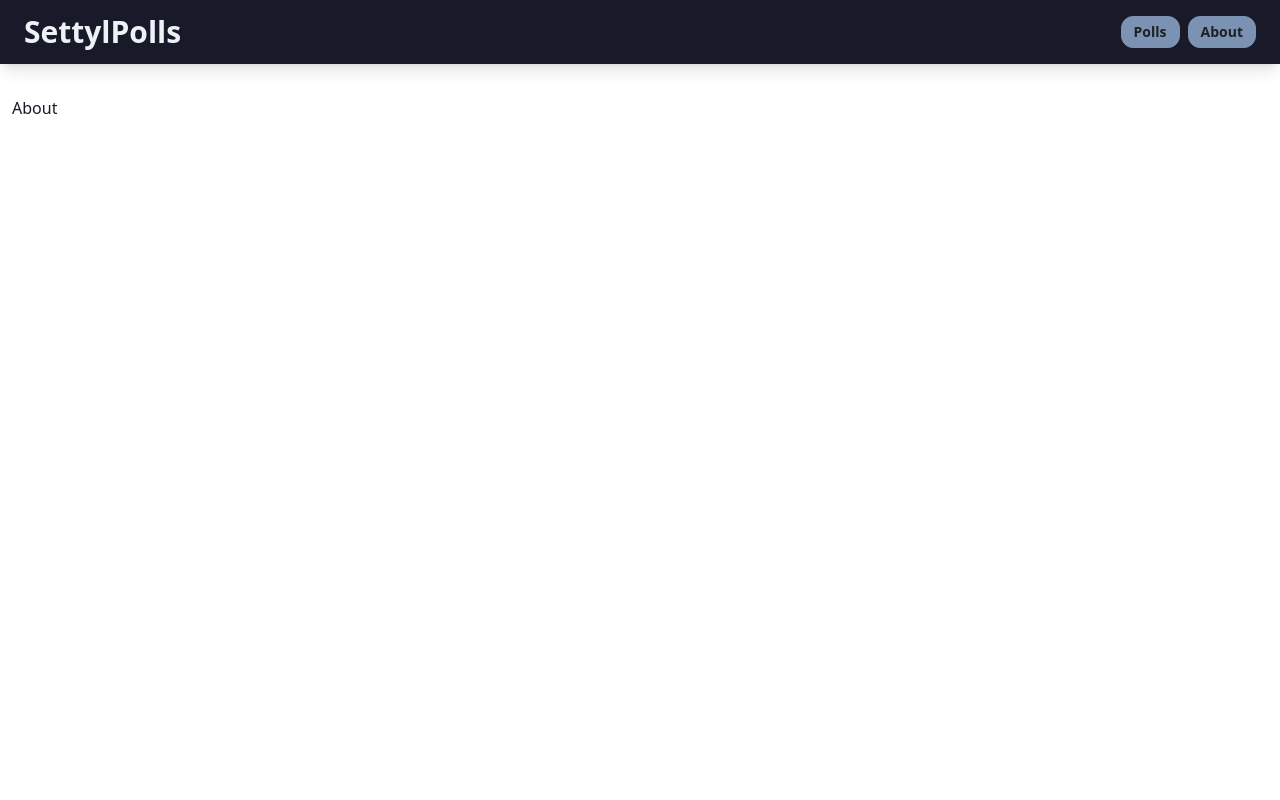
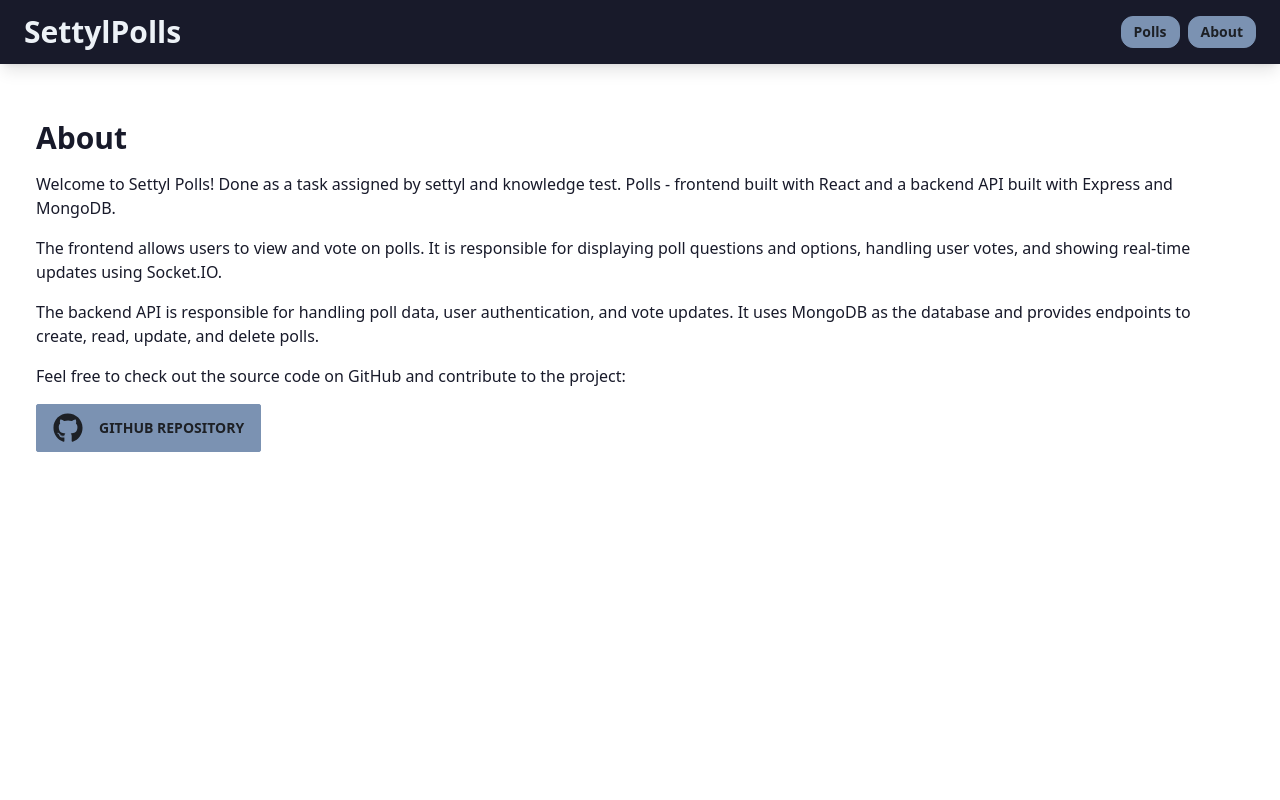
Before and after one commit to varbees/settyl-polls, a React (Vite) app in the folder frontend/: page /about in a window 1280 px wide. Shown: the top 800 px of the page. Built offline with nearby package versions, Linux system fonts and the light colour scheme.

Commit message:
Clean up and about page

```diff
--- a/frontend/src/components/votes/VotingOption.jsx
+++ b/frontend/src/components/votes/VotingOption.jsx
@@ -33,26 +33,29 @@ const VotingOption = ({ poll, option, handleVote, hasVoted, checkVote }) => {
       socket.off('disconnect', onDisconnect);
       socket.off('votingUpdate', updatedVotingData);
     };
-
-    return () => socket.off('votingUpdate');
-  }, [hasVoted]);
+  }, []);
 
   return (
+    <div className='card-content p-3' key={option._id}>
       <div
-      key={option._id}
         className='btn btn-wide btn-secondary rounded-xl normal-case hover:text-accent-content hover:btn-accent'
         onClick={() => handleVote(option.optionText)}
       >
-      <div className=''>{option.optionText}</div>
+        <div className='flex justify-around align-middle'>
+          {hasVoted && <p className='mb-2'>{Math.round(percentage)}% say: </p>}
+          <p className=''>{option.optionText}</p>
+        </div>
+
         {hasVoted && (
+          <div>
             <progress
               className='progress progress-accent w-56 mt-2'
               value={percentage}
               max='100'
-        >
-          kk
-        </progress>
+            ></progress>
+          </div>
         )}
+      </div>
     </div>
   );
 };
--- a/frontend/src/pages/About.jsx
+++ b/frontend/src/pages/About.jsx
@@ -1,7 +1,39 @@
-import React from 'react';
+import { FaGithub } from 'react-icons/fa';
 
 const About = () => {
-  return <div>About</div>;
+  return (
+    <div className='p-6'>
+      <h2 className='text-3xl font-bold mb-4'>About</h2>
+      <p className='mb-4'>
+        Welcome to Settyl Polls! Done as a task assigned by settyl and knowledge
+        test. Polls - frontend built with React and a backend API built with
+        Express and MongoDB.
+      </p>
+      <p className='mb-4'>
+        The frontend allows users to view and vote on polls. It is responsible
+        for displaying poll questions and options, handling user votes, and
+        showing real-time updates using Socket.IO.
+      </p>
+      <p className='mb-4'>
+        The backend API is responsible for handling poll data, user
+        authentication, and vote updates. It uses MongoDB as the database and
+        provides endpoints to create, read, update, and delete polls.
+      </p>
+      <p className='mb-4'>
+        Feel free to check out the source code on GitHub and contribute to the
+        project:
+      </p>
+      <a
+        href='https://github.com/varbees/settyl-polls.git'
+        target='_blank'
+        rel='noopener noreferrer'
+        className='btn btn-secondary hover:btn-accent inline-flex items-center'
+      >
+        <FaGithub className='mr-2 text-3xl' />
+        GitHub Repository
+      </a>
+    </div>
+  );
 };
 
 export default About;
```
Lines whose indentation alone changed are shown as unchanged.
